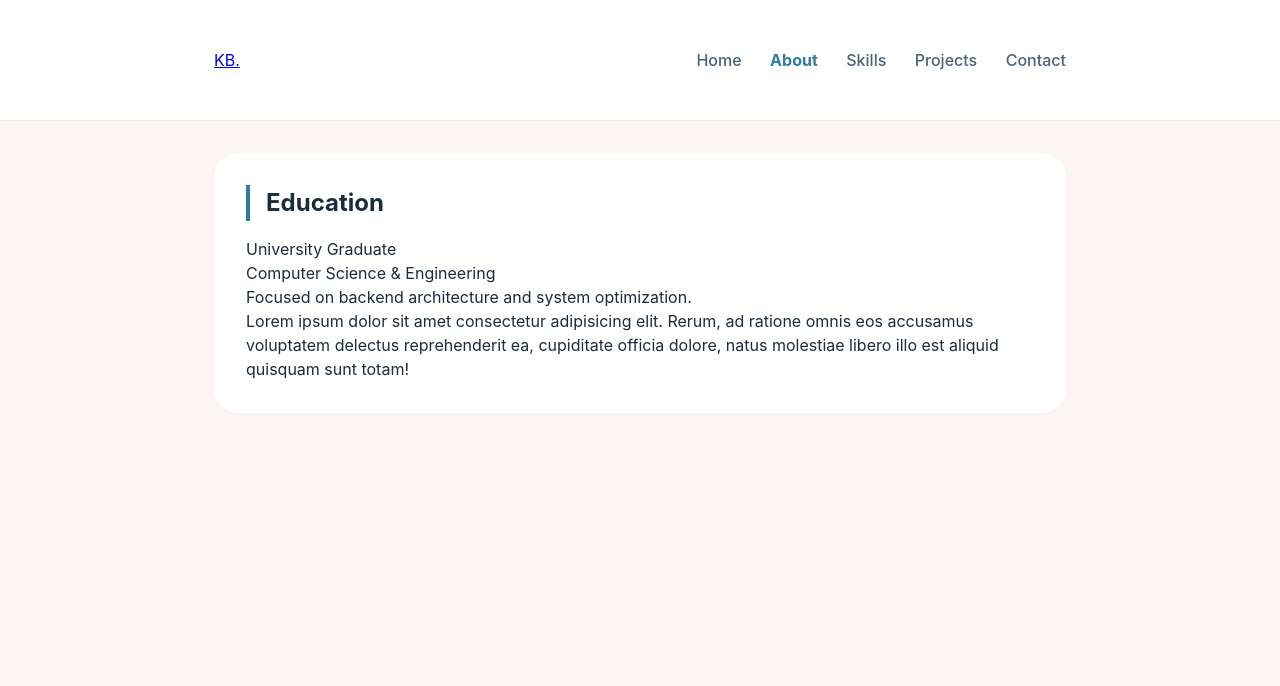
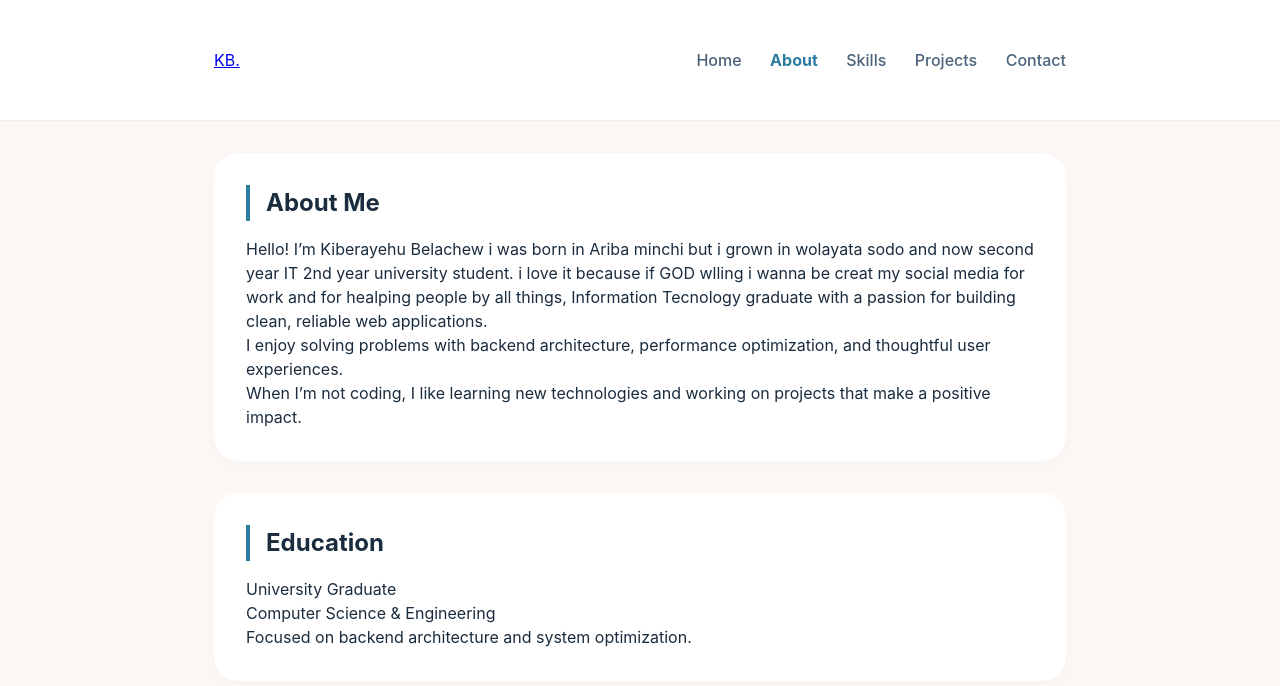
Before and after one commit to kiberayehubelachew/kiberayehubelachew.github.io, a plain HTML site: page about.html in a window 1280 px wide. Drawn offline with Linux system fonts and the light colour scheme.

Commit message:
Add detailed personal introduction to About Me section in about.html

```diff
--- a/about.html
+++ b/about.html
@@ -21,12 +21,17 @@
 
   <main class="container">
     <div class="card">
+      <h2 class="card-title">About Me</h2>
+      <p>Hello! I’m Kiberayehu Belachew i was born in Ariba minchi but i grown in wolayata sodo and now second year IT 2nd year university student. i love it because if GOD wlling i wanna be creat my social media for work and for healping people by all things, Information Tecnology graduate with a passion for building clean, reliable web applications.</p>
+      <p>I enjoy solving problems with backend architecture, performance optimization, and thoughtful user experiences.</p>
+      <p>When I’m not coding, I like learning new technologies and working on projects that make a positive impact.</p>
+    </div>
+
+    <div class="card">
       <h2 class="card-title">Education</h2>
       <div class="edu-header">University Graduate</div>
       <p class="edu-meta">Computer Science & Engineering</p>
       <p>Focused on backend architecture and system optimization.</p>
-
-      <p>Lorem ipsum dolor sit amet consectetur adipisicing elit. Rerum, ad ratione omnis eos accusamus voluptatem delectus reprehenderit ea, cupiditate officia dolore, natus molestiae libero illo est aliquid quisquam sunt totam!</p>
     </div>
   </main>
   <script src="script.js"></script>
```
